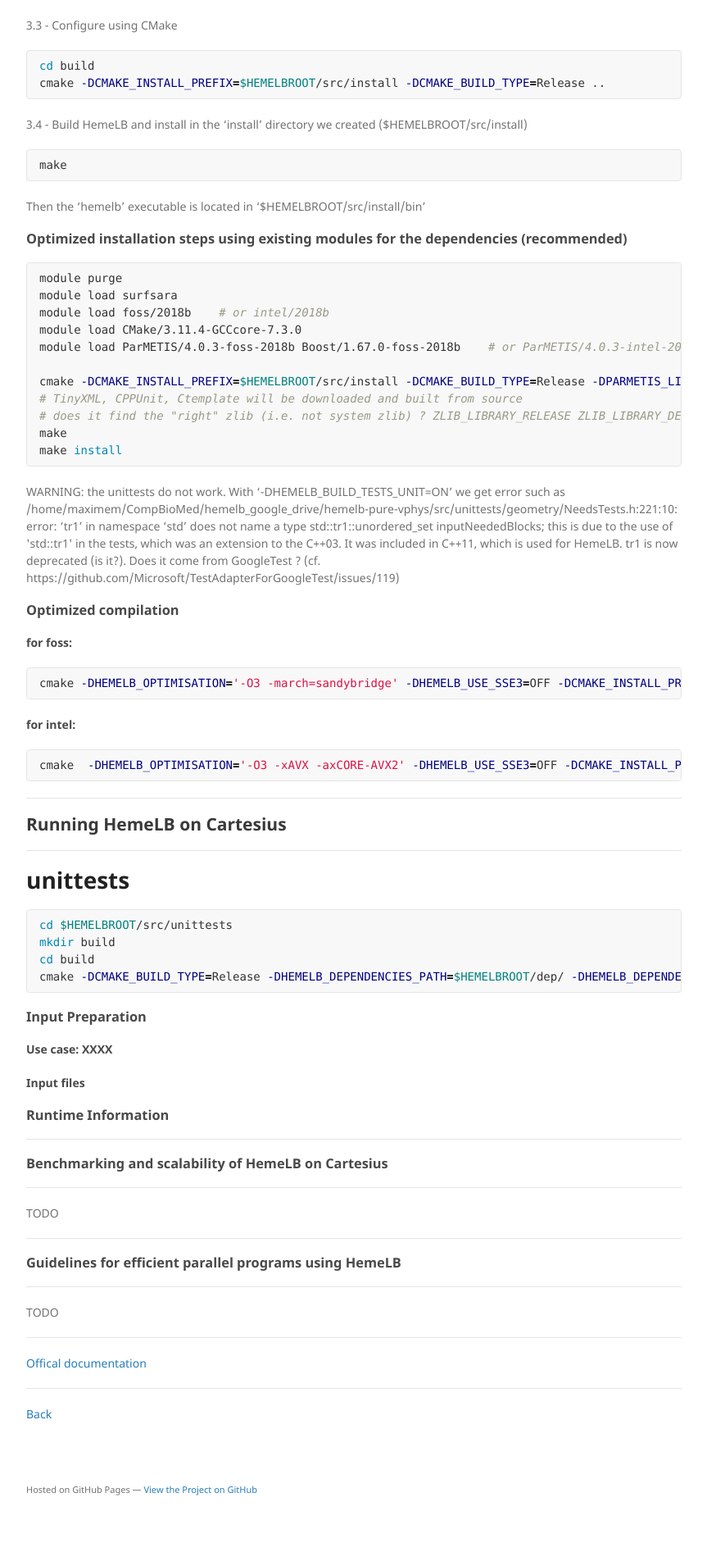
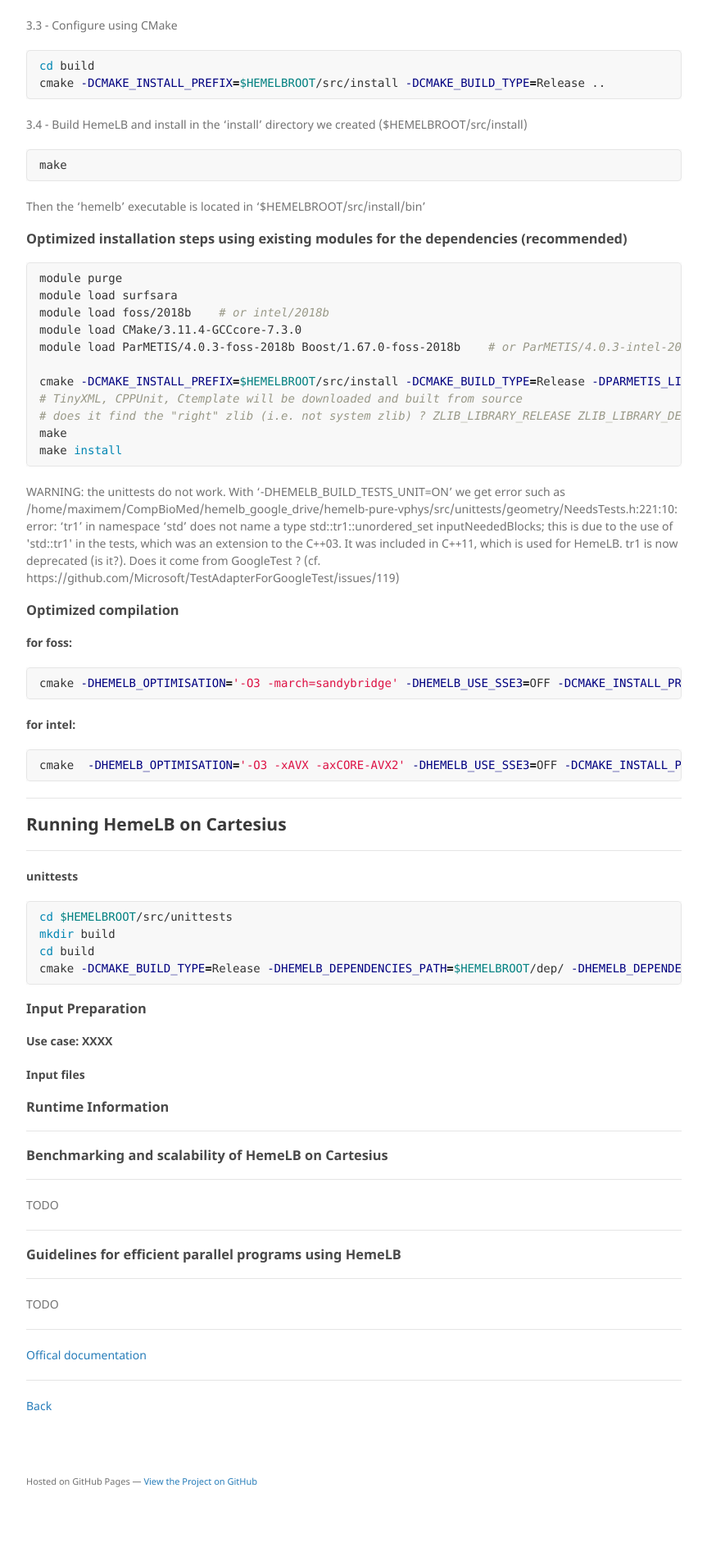
Before and after one commit to compbiomedeu/compbiomedeu.github.io, a Jekyll site: the page built from applications/HemeLB/HemeLB.md, in a window 1280 px wide. Shown: the part 2228-4132 px from the top of the page at 82% size, without its empty margins (178-1041 px from the left). Built offline with Jekyll 4.4.1, drawn with Linux system fonts in a browser that asks for light colours; our own code applies the rules of GitHub Pages for plain Markdown files.

Commit message:
minor change in format

````diff
--- a/applications/HemeLB/HemeLB.md
+++ b/applications/HemeLB/HemeLB.md
@@ -155,7 +155,7 @@ cmake  -DHEMELB_OPTIMISATION='-O3 -xAVX -axCORE-AVX2' -DHEMELB_USE_SSE3=OFF -DCM
 ---
 ## Running HemeLB on Cartesius
 ---
-# unittests
+#### unittests
 ```bash
 cd $HEMELBROOT/src/unittests
 mkdir build
````
